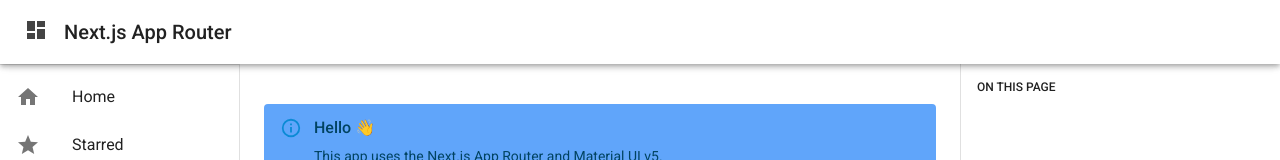
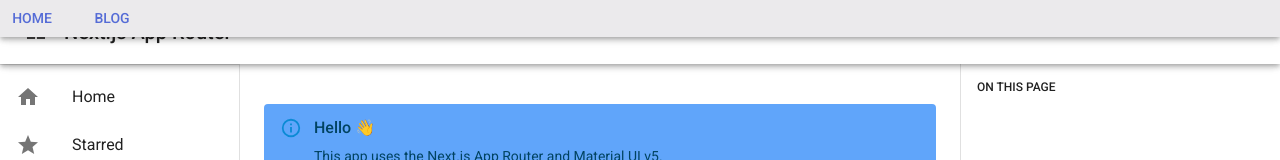
Before and after one commit to guvatara/next-server, a Next.js app: page / in a window 1280 px wide. Shown: the top 160 px of the page. Built offline with nearby package versions, Linux system fonts and the light colour scheme.

Commit message:
add menu

```diff
--- a/src/app/layout.tsx
+++ b/src/app/layout.tsx
@@ -21,6 +21,7 @@
 import SupportIcon from "@mui/icons-material/Support";
 import LogoutIcon from "@mui/icons-material/Logout";
 import ThemeRegistry from "@/components/ThemeRegistry/ThemeRegistry";
+import { TopMenu } from "@/components/TopMenu";
 
 export const metadata = {
   title: "Next.js App Router + Material UI v5",
@@ -41,6 +42,32 @@
   { text: "Support", icon: SupportIcon },
   { text: "Logout", icon: LogoutIcon },
 ];
+
+const menu: { title: string; list: { name: string; action?: () => void }[] }[] =
+  [
+    {
+      title: "Home",
+      list: [
+        {
+          name: "Blogs",
+        },
+        {
+          name: "Magazine",
+        },
+      ],
+    },
+    {
+      title: "Blog",
+      list: [
+        {
+          name: "List",
+        },
+        {
+          name: "List Card",
+        },
+      ],
+    },
+  ];
 
 export default function RootLayout({
   children,
@@ -64,6 +91,9 @@
                 Next.js App Router
               </Typography>
             </Toolbar>
+          </AppBar>
+          <AppBar position="fixed" sx={{ zIndex: 2000 }}>
+            <TopMenu menu={menu} />
           </AppBar>
           <Drawer
             sx={{
--- /dev/null
+++ b/src/components/TopMenu/Item.tsx
@@ -0,0 +1,57 @@
+"use client";
+import React from "react";
+import Stack from "@mui/material/Stack";
+import Button from "@mui/material/Button";
+import Menu from "@mui/material/Menu";
+import MenuItem from "@mui/material/MenuItem";
+
+import { ItemI } from "@/components/TopMenu/typing";
+
+export const Item: React.FC<ItemI> = ({ title, list }) => {
+  const [anchorEl, setAnchorEl] = React.useState<
+    null | HTMLElement | undefined
+  >(null);
+  const open = Boolean(anchorEl);
+  const handleClick = (event: React.MouseEvent<HTMLButtonElement>) => {
+    setAnchorEl(event.currentTarget);
+  };
+  const handleClose = () => {
+    setAnchorEl(null);
+  };
+  return (
+    <Stack direction="row">
+      <Button
+        variant="text"
+        id="basic-button"
+        aria-controls={open ? "basic-menu" : undefined}
+        aria-haspopup="true"
+        aria-expanded={open ? "true" : undefined}
+        onClick={handleClick}
+      >
+        {title}
+      </Button>
+      <Menu
+        id="basic-menu"
+        anchorEl={anchorEl}
+        open={open}
+        onClose={handleClose}
+        MenuListProps={{
+          "aria-labelledby": "basic-button",
+        }}
+      >
+        {list &&
+          list.length > 0 &&
+          list.map((item) => {
+            return (
+              <MenuItem
+                key={item.name}
+                onClick={item.action ? item.action : handleClose}
+              >
+                {item.name}
+              </MenuItem>
+            );
+          })}
+      </Menu>
+    </Stack>
+  );
+};
--- /dev/null
+++ b/src/components/TopMenu/TopMenu.tsx
@@ -0,0 +1,24 @@
+"use client";
+import React from "react";
+import Stack from "@mui/material/Stack";
+
+import { Item } from "@/components/TopMenu/Item";
+import { TopMenuI } from "@/components/TopMenu/typing";
+
+export const TopMenu: React.FC<TopMenuI> = ({ menu }) => {
+  return (
+    <Stack spacing={2} direction="row">
+      {menu &&
+        menu.length > 0 &&
+        menu.map((item) => {
+          return (
+            <Item
+              key={item.title}
+              title={item.title}
+              list={item.list ? item.list : []}
+            />
+          );
+        })}
+    </Stack>
+  );
+};
--- /dev/null
+++ b/src/components/TopMenu/index.ts
@@ -0,0 +1 @@
+export { TopMenu } from "./TopMenu";
--- /dev/null
+++ b/src/components/TopMenu/typing.ts
@@ -0,0 +1,13 @@
+export interface ListItemI {
+  name: string;
+  action?: () => void;
+}
+
+export interface ItemI {
+  title: string;
+  list?: ListItemI[];
+}
+
+export interface TopMenuI {
+  menu: ItemI[];
+}
```
Also changed, not shown: .eslintrc.json.
